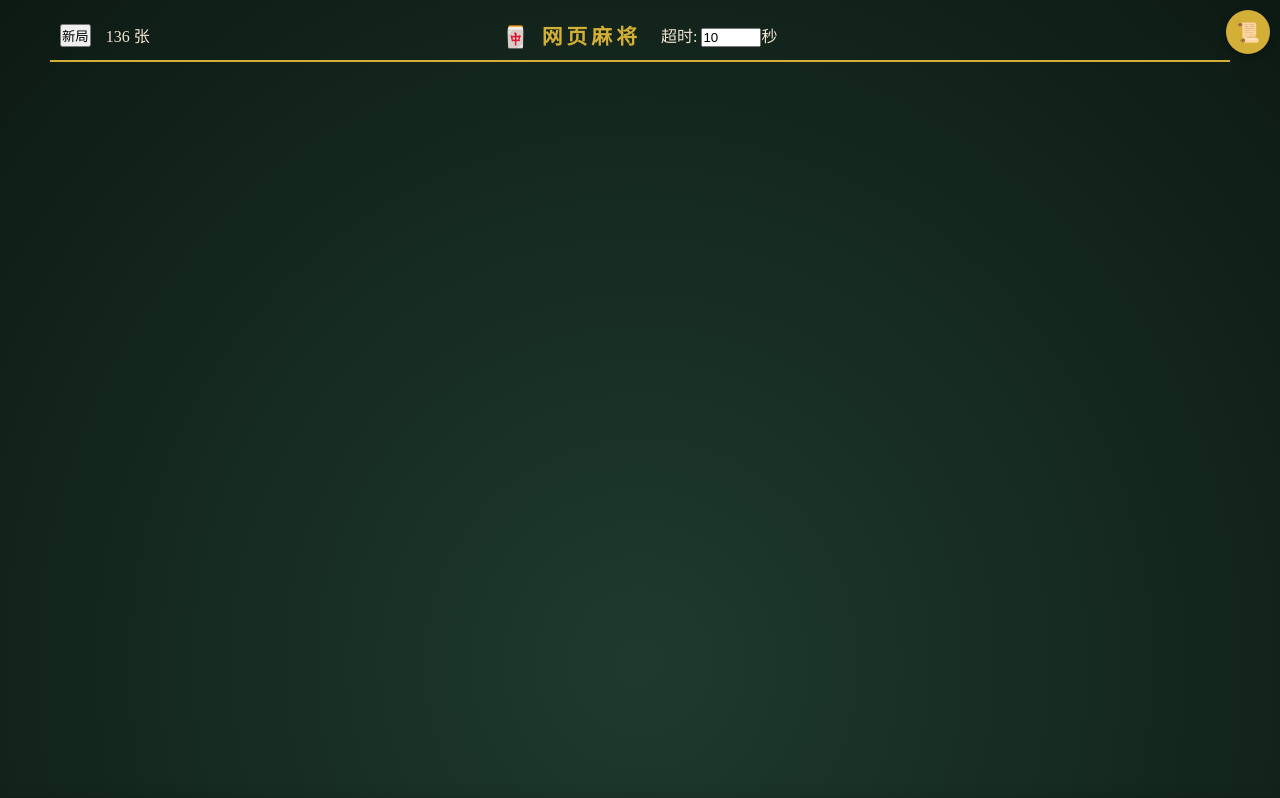
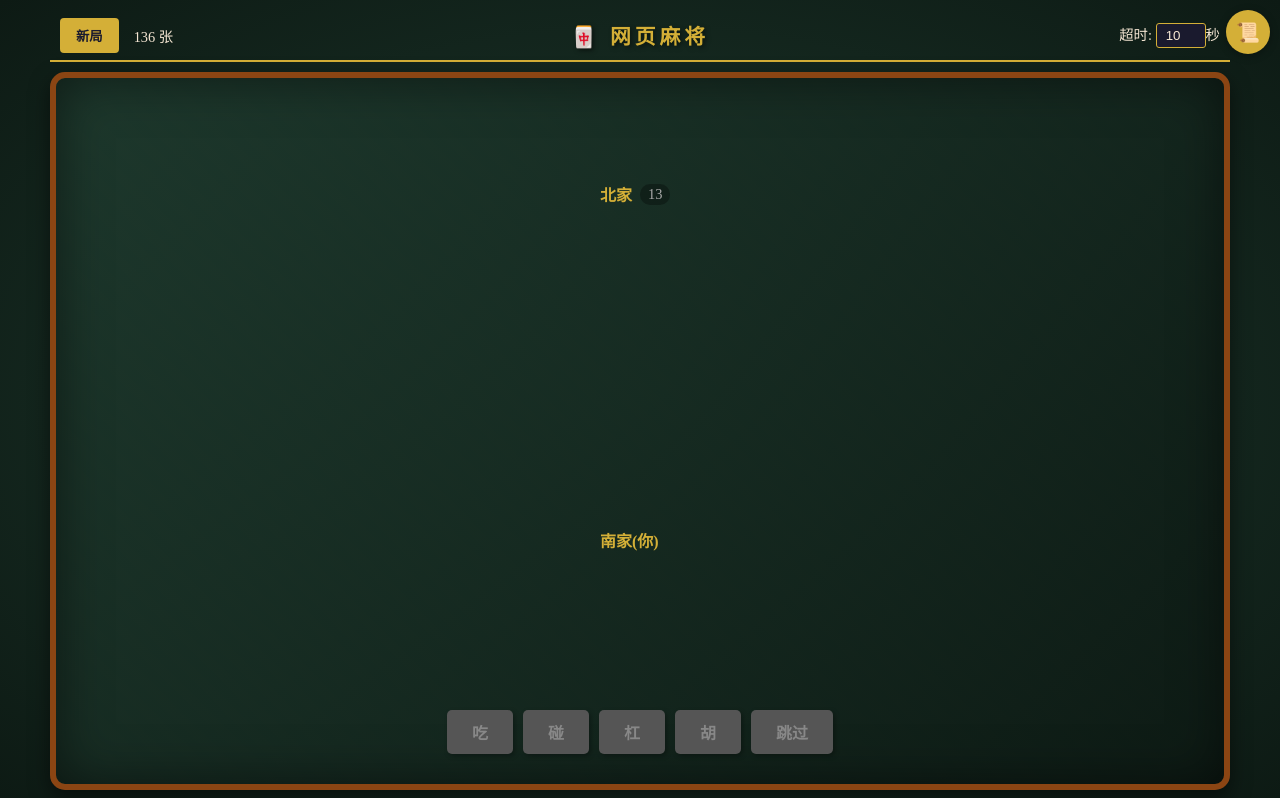
Before and after one commit to whille/mahjong, a website: page index.html in a window 1280 px wide. Shown: the top 798 px of the page. Drawn offline with Linux system fonts and the light colour scheme.

Commit message:
fix: 修复HTML和CSS语法错误

```diff
--- a/css/style.css
+++ b/css/style.css
@@ -51,7 +51,7 @@
 header h1 {
   font-size: 1.3rem;
   color: var(--accent-gold);
-  text-shadow: 2px 2px 4px rgba(, 0, 0, 0.5);
+  text-shadow: 2px 2px 4px rgba(0, 0, 0, 0.5);
   letter-spacing: 4px;
 }
 
@@ -63,7 +63,7 @@
   gap: 15px;
 }
 
-header .restart-btn-small
+header .restart-btn-small {
   padding: 8px 16px;
   background: var(--accent-gold);
   color: var(--bg-color);
--- a/index.html
+++ b/index.html
@@ -17,8 +17,8 @@
         <button class="restart-btn-small" onclick="initGame()">新局</button>
         <span class="wall-count" id="wall-count-header">136 张</span>
       </div>
-      <h1>🀄 网页麻将</h1
-      <div classconfig-area">
+      <h1>🀄 网页麻将</h1>
+      <div class="config-area">
         <label>超时: <input type="number" id="timeout-setting" value="10" min="5" max="120" step="5">秒</label>
       </div>
     </header>
```
